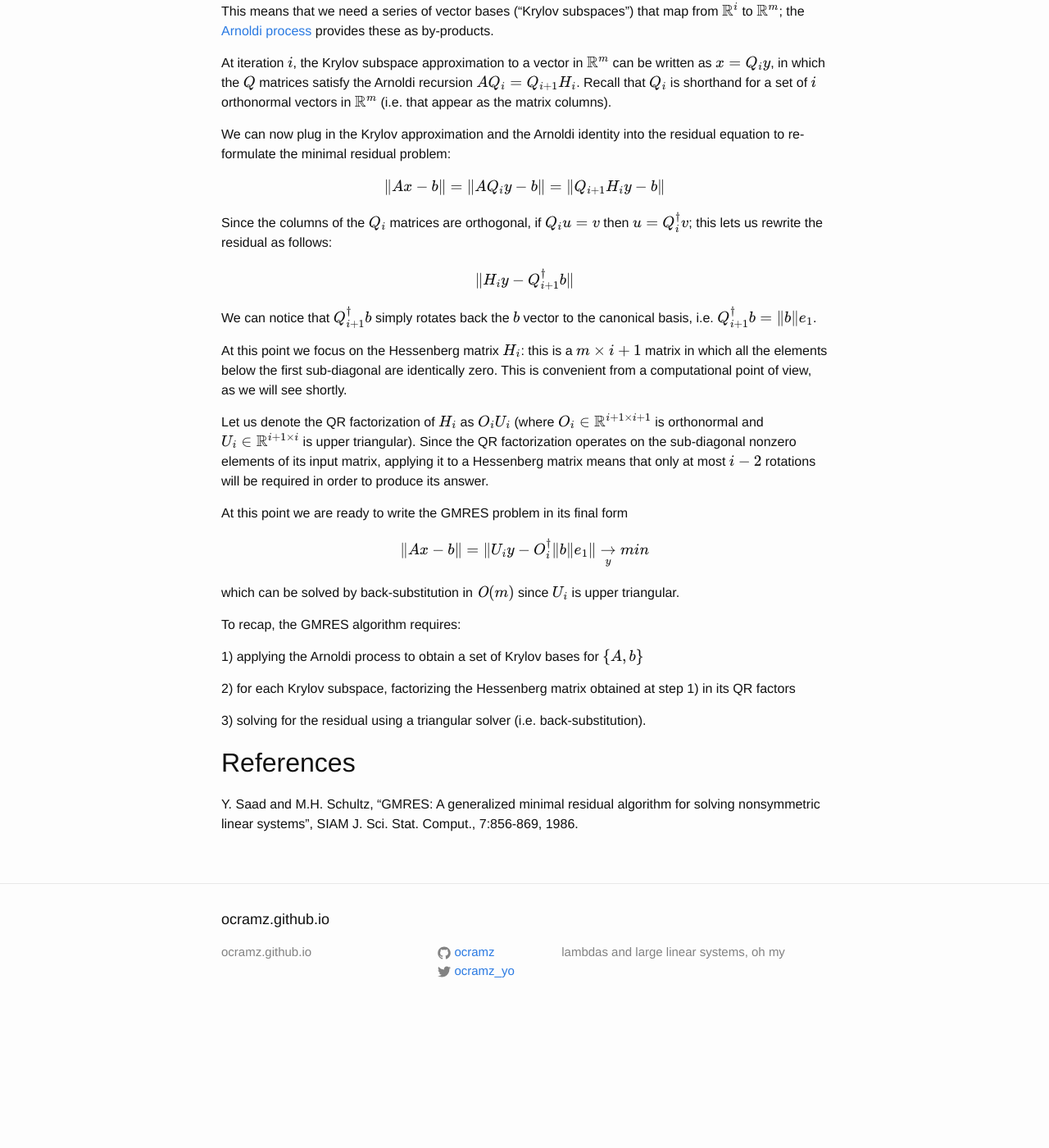
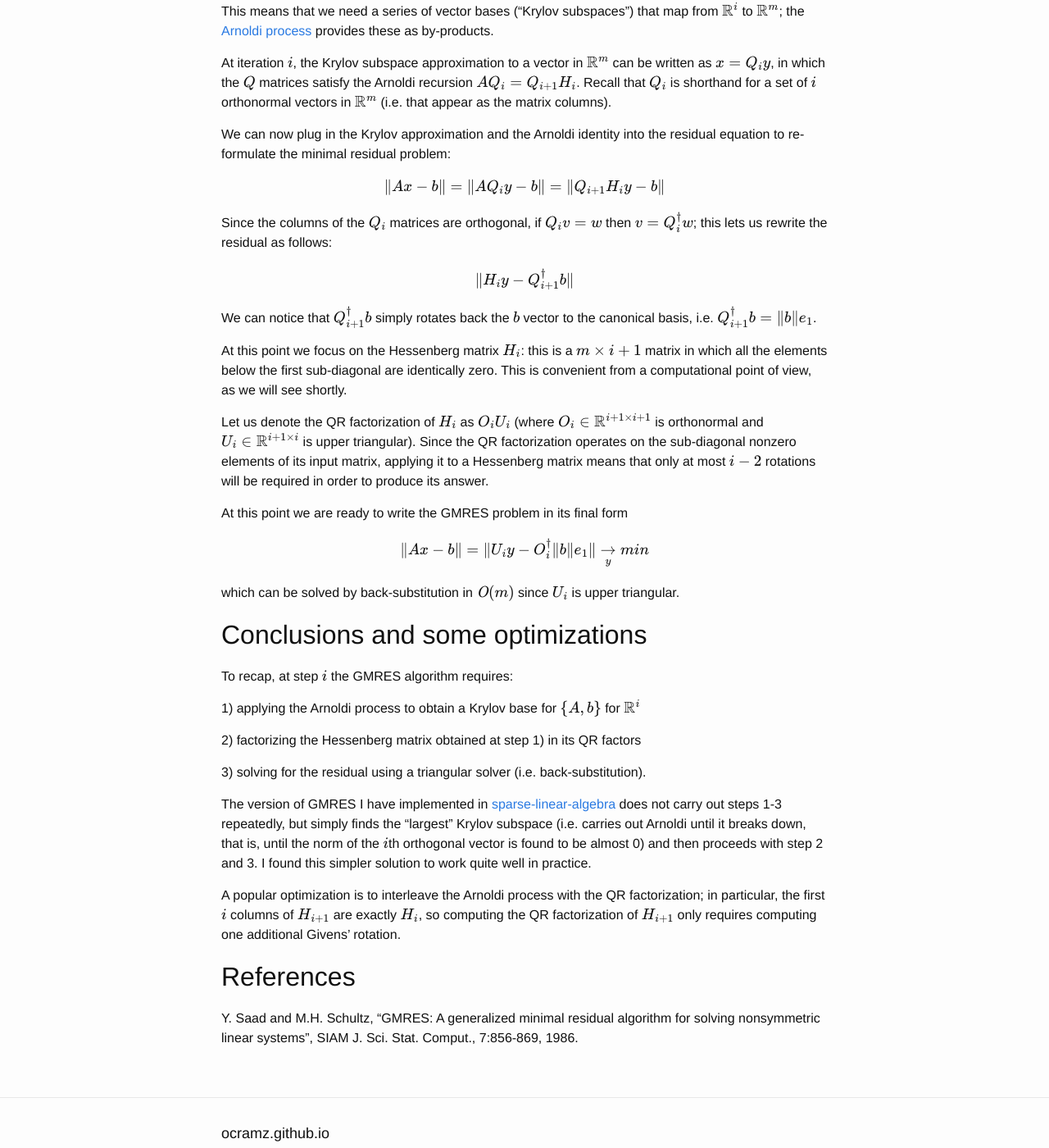
Before and after one commit to ocramz/ocramz.github.io, a Jekyll site: the page built from _posts/2017-02-06-gmres.markdown, in a window 1280 px wide and 1400 px high, scrolled down 619 px. Shown: the whole window at 82% size. Built offline with Jekyll 4.4.1, drawn with Linux system fonts in a browser that asks for light colours; formulas are drawn with MathJax 3; before the commit the page ends 1874 px from its top, so only the background shows below that.

Commit message:
blog update

```diff
--- a/_posts/.#2017-02-06-gmres.markdown
+++ /dev/null
@@ -1 +0,0 @@
-ocramz@fermi.local.398
--- a/_posts/2017-02-06-gmres.markdown
+++ b/_posts/2017-02-06-gmres.markdown
@@ -28,7 +28,7 @@ $$
 \|A x - b\| = \|A Q_i y - b\| = \|Q_{i+1} H_i y -b\|
 $$
 
-Since the columns of the $$Q_i$$ matrices are orthogonal, if $$Q_i u = v$$ then $$u = Q_i^\dagger v$$; this lets us rewrite the residual as follows:
+Since the columns of the $$Q_i$$ matrices are orthogonal, if $$Q_i v = w$$ then $$v = Q_i^\dagger w$$; this lets us rewrite the residual as follows:
 
 $$
 \|H_i y - Q_{i+1}^\dagger b\|
@@ -48,13 +48,20 @@ $$
 
 which can be solved by back-substitution in $$\mathit{O}(m)$$ since $$U_i$$ is upper triangular.
 
-To recap, the GMRES algorithm requires:
+## Conclusions and some optimizations
 
-1) applying the Arnoldi process to obtain a set of Krylov bases for $$\{A, b\}$$
+To recap, at step $$i$$ the GMRES algorithm requires:
 
-2) for each Krylov subspace, factorizing the Hessenberg matrix obtained at step 1) in its QR factors
+1) applying the Arnoldi process to obtain a Krylov base for $$\{A, b\}$$ for $$\mathbb{R}^i$$
+
+2) factorizing the Hessenberg matrix obtained at step 1) in its QR factors
 
 3) solving for the residual using a triangular solver (i.e. back-substitution).
+
+The version of GMRES I have implemented in [sparse-linear-algebra](https://hackage.haskell.org/package/sparse-linear-algebra) does not carry out steps 1-3 repeatedly, but simply finds the "largest" Krylov subspace (i.e. carries out Arnoldi until it breaks down, that is, until the norm of the $$i$$th orthogonal vector is found to be almost 0) and then proceeds with step 2 and 3. I found this simpler solution to work quite well in practice.
+
+A popular optimization is to interleave the Arnoldi process with the QR factorization; in particular, the first $$i$$ columns of $$H_{i+1}$$ are exactly $$H_i$$, so computing the QR factorization of $$H_{i+1}$$ only requires computing one additional Givens' rotation.
+
 
 
 
```
Also changed, not shown: 2 other files.
